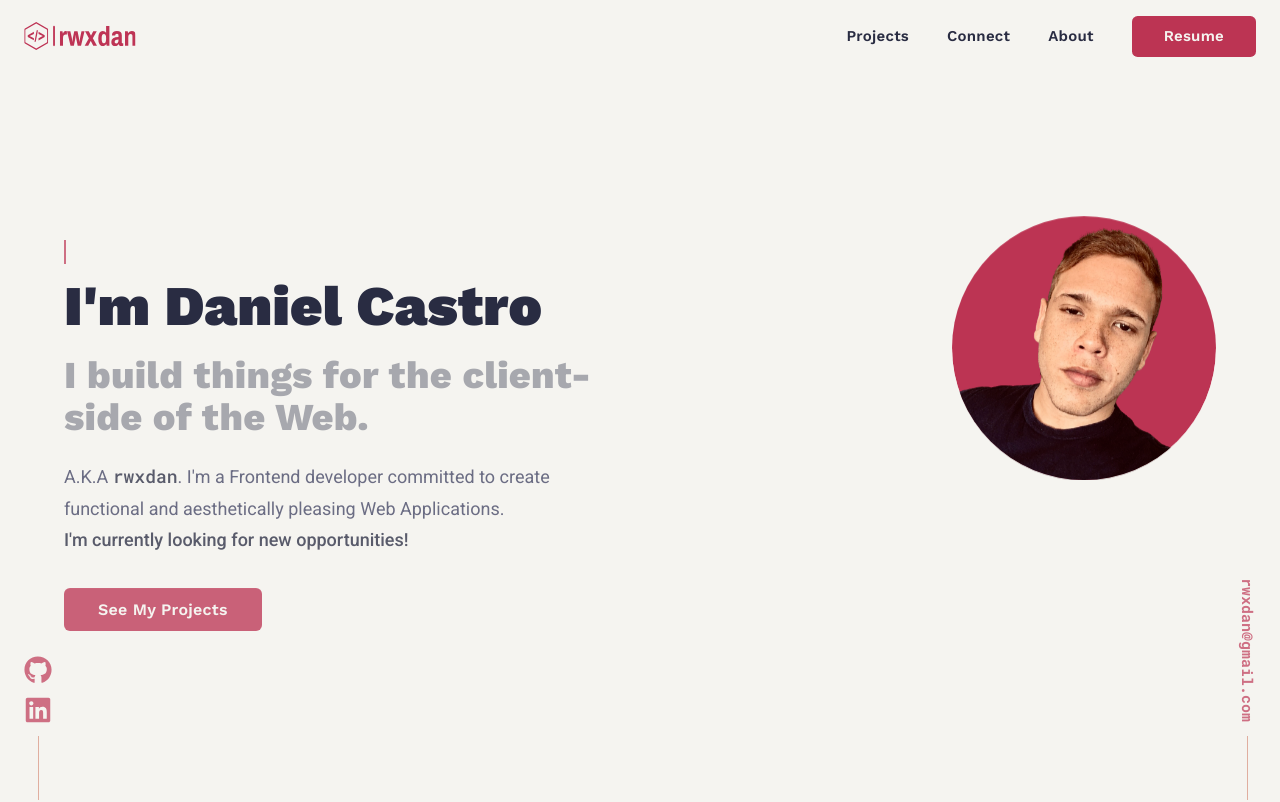
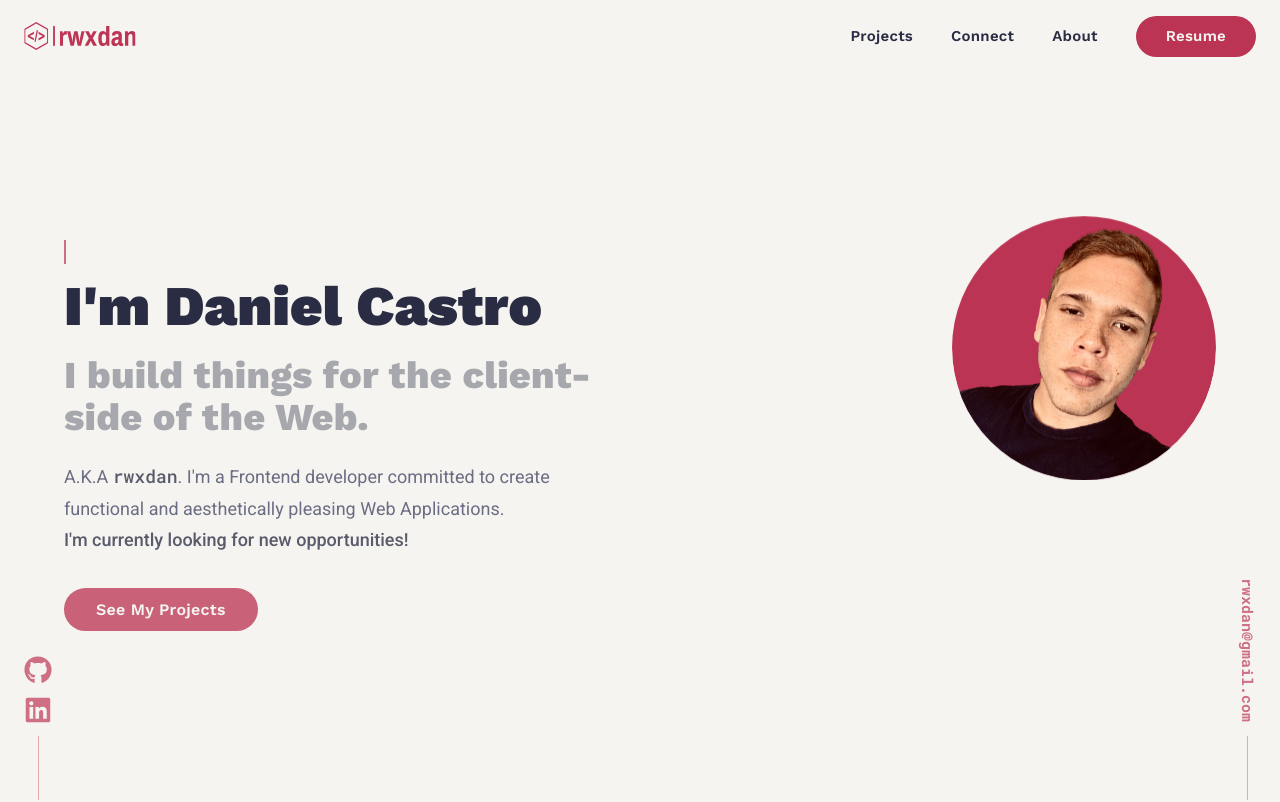
Before and after one commit to rwxdan/rwxdan.dev, a React (Vite) app: page / in a window 1280 px wide. Shown: the top 802 px of the page. Built offline with nearby package versions, Linux system fonts and the light colour scheme.

Commit message:
Rev
- Revert to my initial styling approach. Way simpler.

```diff
--- a/src/components/Nav/nav.css
+++ b/src/components/Nav/nav.css
@@ -62,16 +62,13 @@
 .nav-links.resume {
   color: var(--neutral-400);
   background-color: var(--primary-600);
-  border: 2px solid transparent;
-  padding: 0.625em 2em;
-  border-radius: 0.375em;
+  padding: 0.75em 2em;
+  border-radius: 2em;
   transition: all var(--ease-out-sine) var(--ms200);
 }
 
 .nav-links.resume:is(:focus, :active, :hover) {
-  background-color: var(--primary-430);
-  border-color: var(--primary-600);
-  color: var(--primary-600);
+  background-color: var(--primary-570);
   box-shadow: var(--box-shadow-btn);
 }
 
--- a/src/components/common/Button/button.css
+++ b/src/components/common/Button/button.css
@@ -8,17 +8,13 @@
   max-width: fit-content;
   display: block;
   margin-block: 1.5rem;
-  padding: 0.625em 2em;
+  padding: 0.75em 2em;
   background-color: var(--primary-600);
-  border: 2px solid transparent;
-  border-radius: 0.375em;
+  border-radius: 2em;
   transition: all var(--ease-out-sine) var(--ms200);
 }
 
 .btn-box .btn:is(:focus, :active, :hover) {
-  background-color: var(--primary-430);
-  border-color: var(--primary-600);
-  color: var(--primary-600);
+  background-color: var(--primary-570);
   box-shadow: var(--box-shadow-btn);
-  transform: translateY(-0.25em);
 }
```
